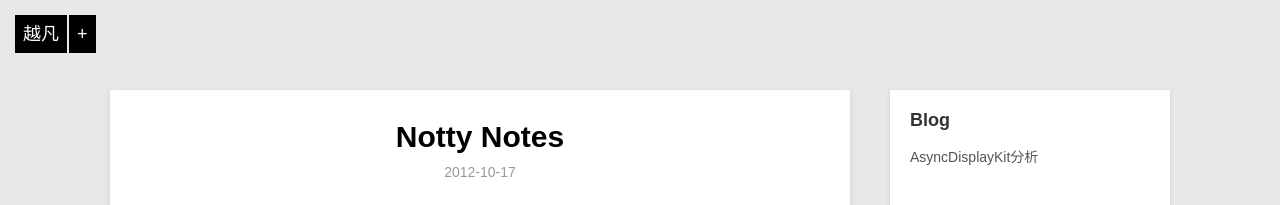
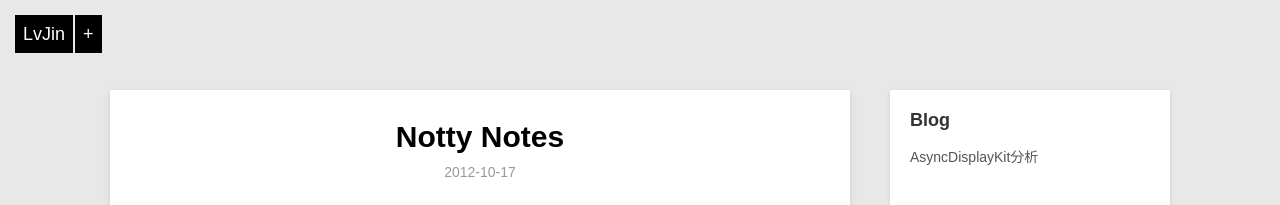
Before and after one commit to yufenglv/yufenglv.github.io, a Jekyll site: the page built from _posts/project/2012-10-17-notty-notes.md, in a window 1280 px wide. Shown: the top 205 px of the page. Built offline with Jekyll 4.4.1, drawn with Linux system fonts in a browser that asks for light colours; Markdown is read by kramdown in place of the engine named in the settings.

Commit message:
no message

```diff
--- a/_layouts/default.html
+++ b/_layouts/default.html
@@ -19,7 +19,7 @@
 
     <div class="home-menu">
         <div class="home-icon-con">
-            <a class="home-menu-icon" href="/">越凡</a>
+            <a class="home-menu-icon" href="/">LvJin</a>
             <a class="home-follow" href="#" title="Contact Me">+</a>
         </div>
         <div class="home-contact">
```
